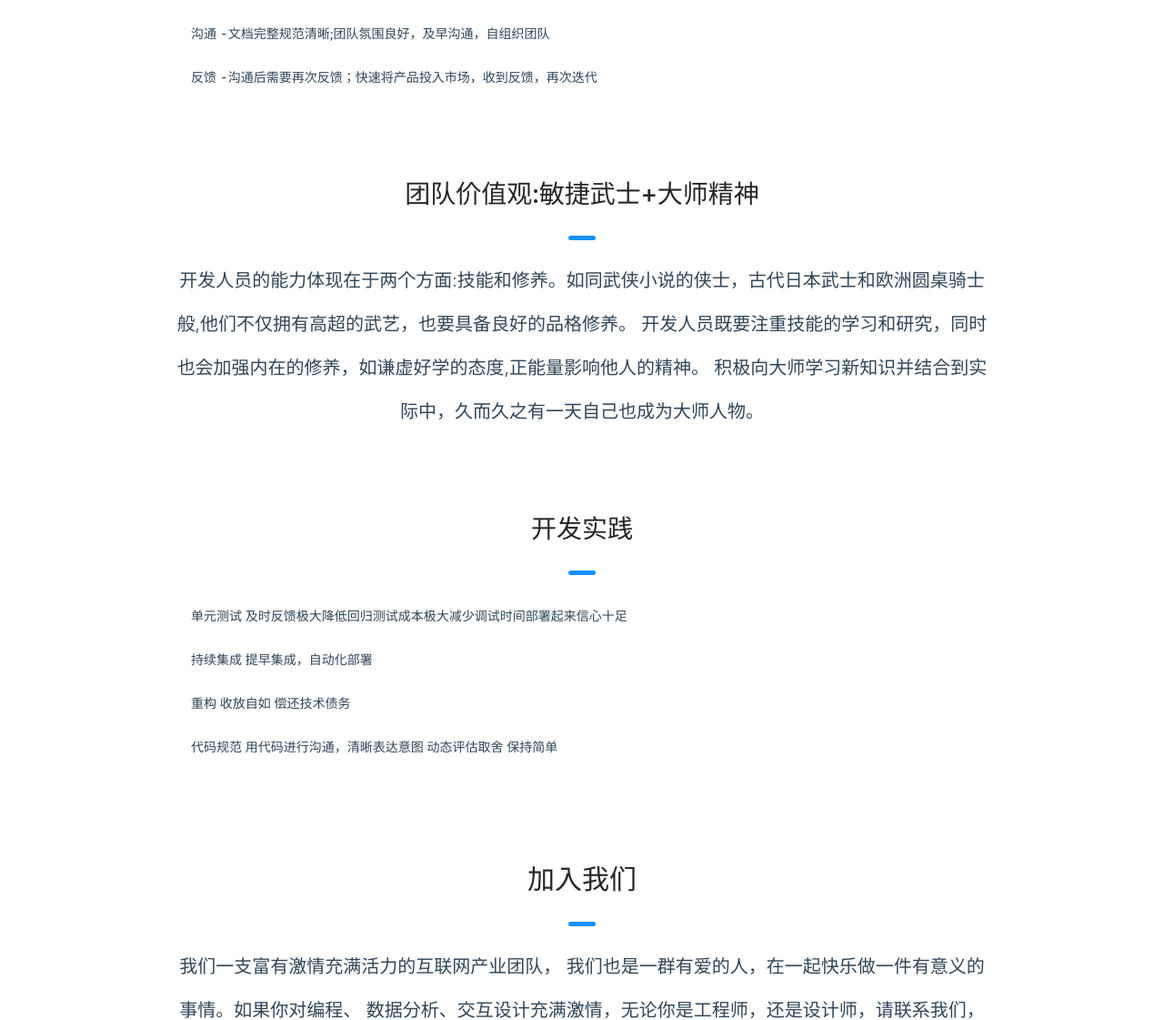
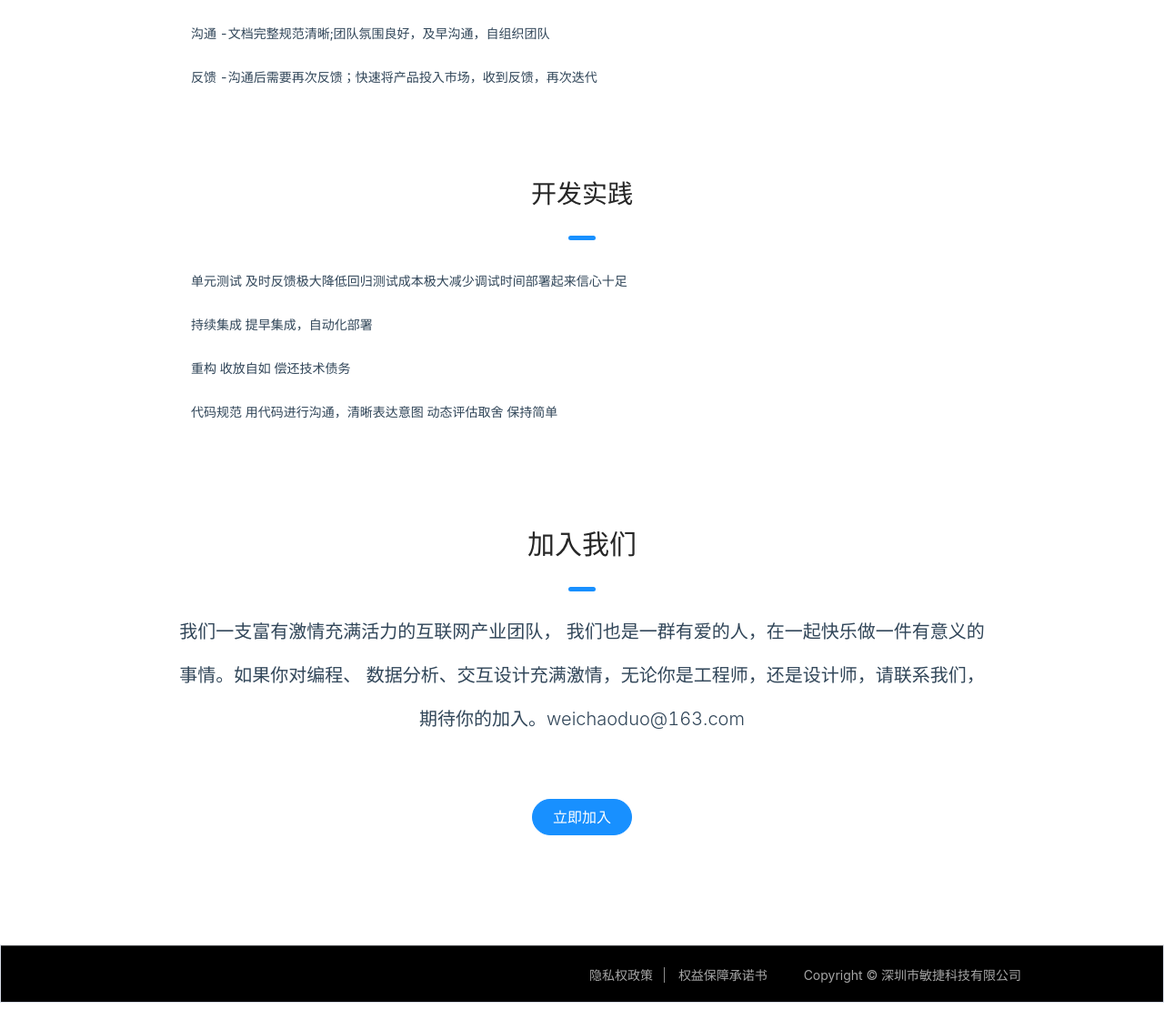
Before and after one commit to gopeak/masterlab_site, a PHP site: page /about.php in a window 1280 px wide. Shown: the part 1828-2949 px from the top of the page at 91% size. Run offline with PHP 8.4, Linux system fonts and the light colour scheme.

Commit message:
修改关于我们文案

```diff
--- a/ant/about.php
+++ b/ant/about.php
@@ -264,7 +264,7 @@ $page = 'about';
             </div>
         </section>
 
-        <section class="description container text-center">
+<!--        <section class="description container text-center">
             <h2 id="">团队价值观:敏捷武士+大师精神</h2>
             <span class="separator"></span>
             <div class="info-content">
@@ -273,7 +273,7 @@ $page = 'about';
                     积极向大师学习新知识并结合到实际中，久而久之有一天自己也成为大师人物。</p>
             </div>
         </section>
-
+-->
         <section class="description container text-center">
             <h2 id="">开发实践</h2>
             <span class="separator"></span>
```
